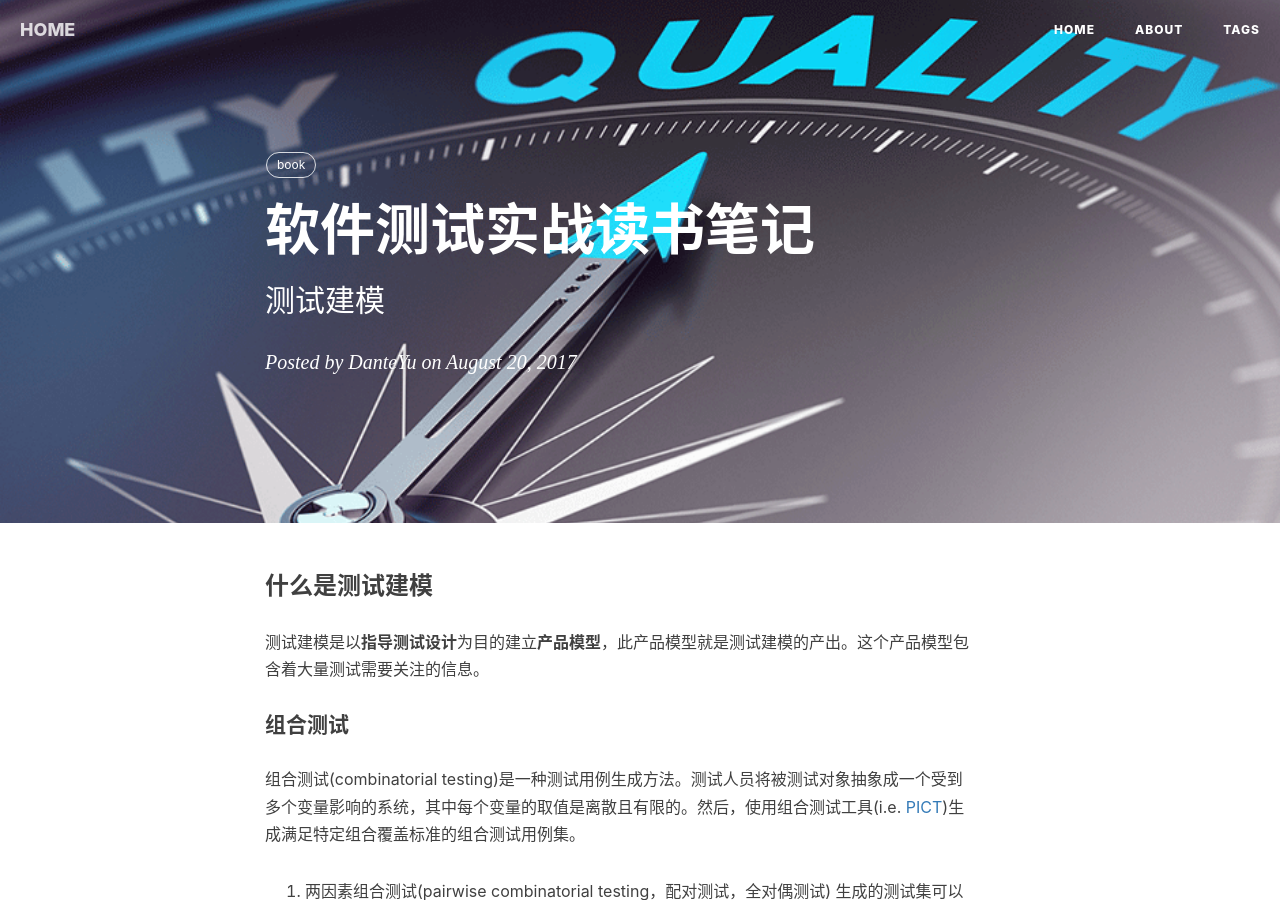
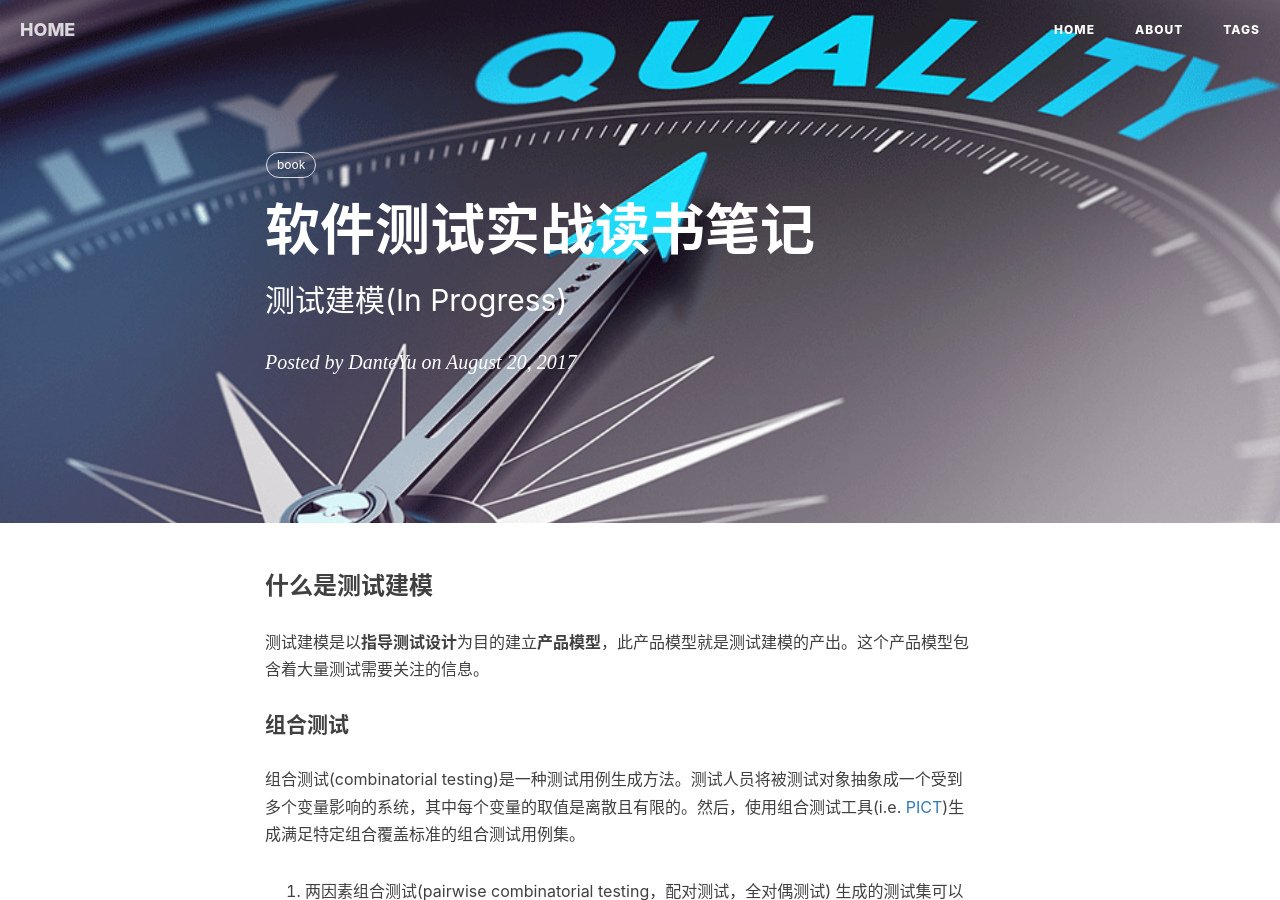
Before and after one commit to DanteYu/DanteYu.github.io, a Jekyll site: the page built from _posts/2017-08-20-软件测试实战读书笔记测试建模.markdown, in a window 1280 px wide and 900 px high. Built offline with Jekyll 4.4.1, drawn with Linux system fonts in a browser that asks for light colours; nearby versions of some CDN libraries; comment, search, counter and statistics services are not loaded.

Commit message:
add in progress to ongoing post

```diff
--- a/_posts/2017-08-07-testdesign.markdown
+++ b/_posts/2017-08-07-testdesign.markdown
@@ -1,7 +1,7 @@
 ---
 layout:     post
 title:      测试设计思路总结
-subtitle:   "如何在短时间内设计出覆盖率高的测试点 - 故事卡级别"
+subtitle:   "如何在短时间内设计出覆盖率高的测试点 - 故事卡级别" (in Progress)
 date:       2017-08-07 12:00:00
 author:     DanteYu
 tags:
--- a/_posts/2017-08-20-软件测试实战读书笔记测试建模.markdown
+++ b/_posts/2017-08-20-软件测试实战读书笔记测试建模.markdown
@@ -1,7 +1,7 @@
 ---
 layout:     post
 title:      软件测试实战读书笔记
-subtitle:   测试建模
+subtitle:   测试建模(In Progress)
 date:       2017-08-20 12:00:00
 author:     DanteYu
 tags:
--- a/_posts/2017-08-26-codeceptjs1.markdown
+++ b/_posts/2017-08-26-codeceptjs1.markdown
@@ -1,7 +1,7 @@
 ---
 layout:     post
 title:      codeceptjs学习笔记
-subtitle:   安装和基本知识
+subtitle:   安装和基本知识 (In Progress)
 date:       2017-08-26 12:00:00
 author:     DanteYu
 tags:
```
